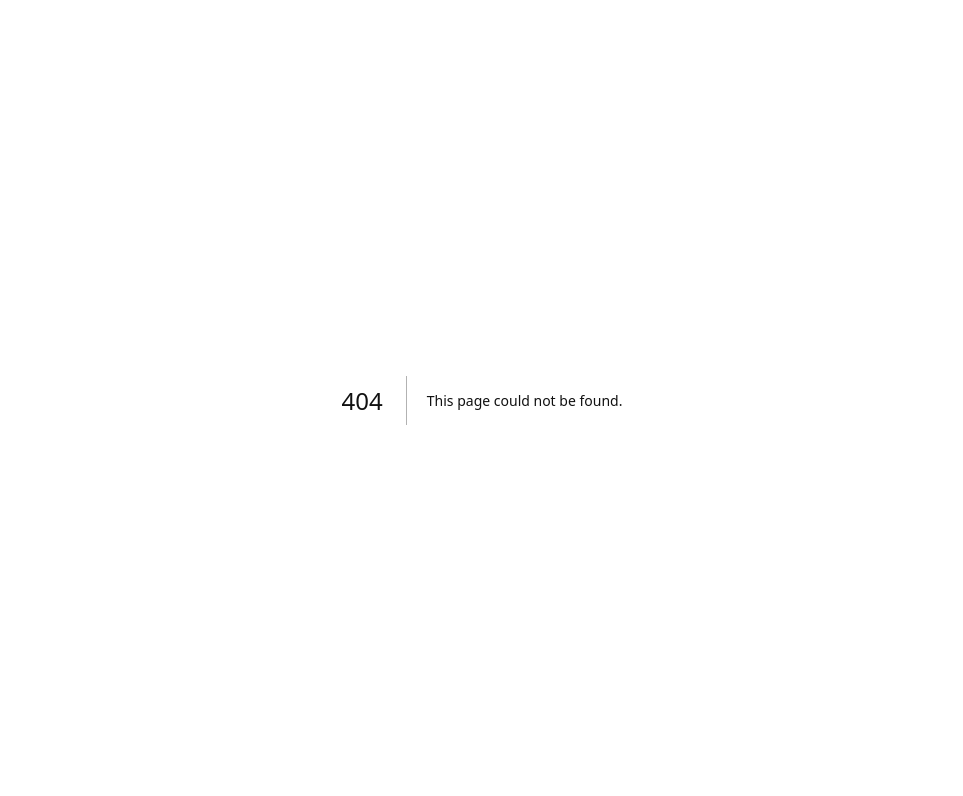
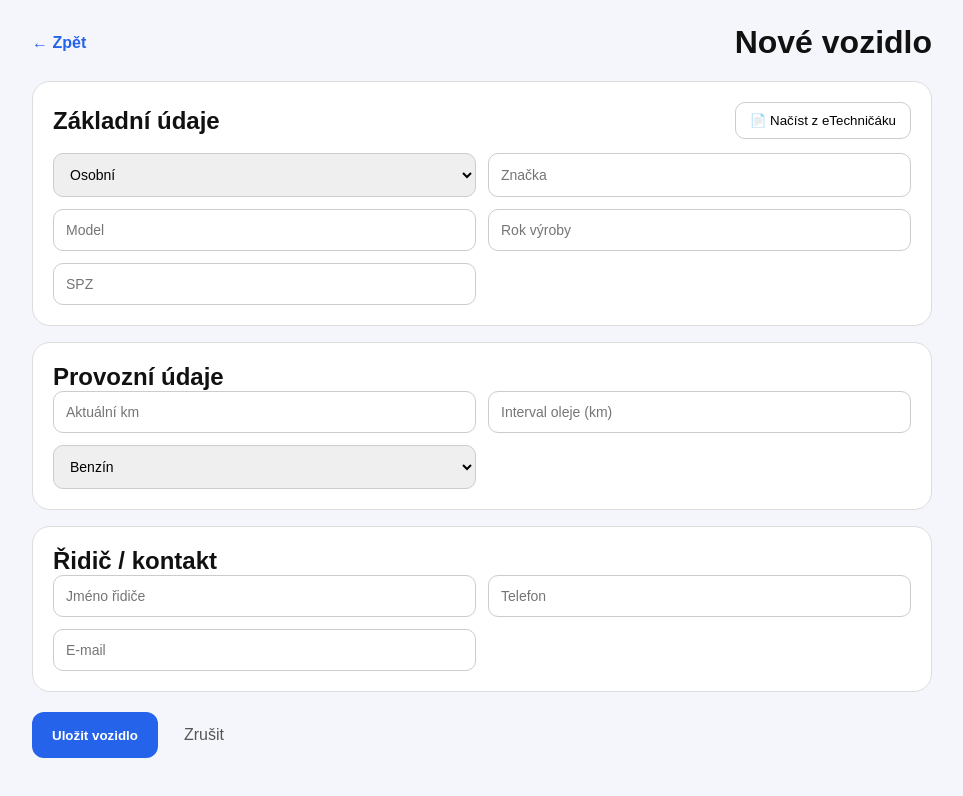
Before and after one commit to Lumir77/garazmistr-app, a Next.js app: page /add-vehicle in a window 1280 px wide. Before the commit this address had no page. Shown: the top 796 px of the page, without its empty margins (158-1121 px from the left). Built offline with nearby package versions, Linux system fonts and the light colour scheme.

Commit message:
Create page.tsx

```diff
--- /dev/null
+++ b/app/add-vehicle/page.tsx
@@ -0,0 +1,175 @@
+"use client";
+
+export default function AddVehiclePage() {
+  return (
+    <main className="page">
+      <div className="shell">
+        <div className="topbar">
+          <a href="/" className="back">← Zpět</a>
+          <h1>Nové vozidlo</h1>
+        </div>
+
+        <section className="panel">
+          <div className="panelHead">
+            <h2>Základní údaje</h2>
+            <button className="secondary">📄 Načíst z eTechničáku</button>
+          </div>
+
+          <div className="grid">
+            <select>
+              <option>Osobní</option>
+              <option>SUV</option>
+              <option>Pick-up</option>
+              <option>Přívěs</option>
+              <option>VZV</option>
+            </select>
+
+            <input placeholder="Značka" />
+            <input placeholder="Model" />
+            <input placeholder="Rok výroby" />
+            <input placeholder="SPZ" />
+          </div>
+        </section>
+
+        <section className="panel">
+          <h2>Provozní údaje</h2>
+
+          <div className="grid">
+            <input placeholder="Aktuální km" />
+            <input placeholder="Interval oleje (km)" />
+
+            <select>
+              <option>Benzín</option>
+              <option>Nafta</option>
+              <option>Elektro</option>
+            </select>
+          </div>
+        </section>
+
+        <section className="panel">
+          <h2>Řidič / kontakt</h2>
+
+          <div className="grid">
+            <input placeholder="Jméno řidiče" />
+            <input placeholder="Telefon" />
+            <input placeholder="E-mail" />
+          </div>
+        </section>
+
+        <div className="actions">
+          <button className="primary">Uložit vozidlo</button>
+          <a href="/" className="cancel">Zrušit</a>
+        </div>
+      </div>
+
+      <style jsx>{`
+        .page {
+          min-height: 100vh;
+          background: #f4f6fb;
+          padding: 24px;
+          font-family: Arial;
+        }
+
+        .shell {
+          max-width: 900px;
+          margin: 0 auto;
+        }
+
+        .topbar {
+          display: flex;
+          align-items: center;
+          justify-content: space-between;
+          margin-bottom: 20px;
+        }
+
+        .back {
+          color: #2563eb;
+          text-decoration: none;
+          font-weight: bold;
+        }
+
+        h1 {
+          margin: 0;
+        }
+
+        .panel {
+          background: white;
+          padding: 20px;
+          border-radius: 18px;
+          border: 1px solid #ddd;
+          margin-bottom: 16px;
+        }
+
+        .panelHead {
+          display: flex;
+          justify-content: space-between;
+          align-items: center;
+          margin-bottom: 14px;
+        }
+
+        h2 {
+          margin: 0;
+        }
+
+        .grid {
+          display: grid;
+          grid-template-columns: repeat(2, 1fr);
+          gap: 12px;
+        }
+
+        input, select {
+          padding: 12px;
+          border-radius: 10px;
+          border: 1px solid #ccc;
+          font-size: 14px;
+        }
+
+        .actions {
+          display: flex;
+          gap: 12px;
+          margin-top: 20px;
+        }
+
+        .primary {
+          background: #2563eb;
+          color: white;
+          border: none;
+          padding: 14px 20px;
+          border-radius: 12px;
+          font-weight: bold;
+        }
+
+        .secondary {
+          border: 1px solid #ccc;
+          background: white;
+          padding: 10px 14px;
+          border-radius: 10px;
+        }
+
+        .cancel {
+          display: flex;
+          align-items: center;
+          padding: 14px;
+          text-decoration: none;
+          color: #555;
+        }
+
+        @media (max-width: 700px) {
+          .grid {
+            grid-template-columns: 1fr;
+          }
+
+          .topbar {
+            flex-direction: column;
+            align-items: flex-start;
+            gap: 10px;
+          }
+
+          .actions {
+            flex-direction: column;
+          }
+        }
+      `}</style>
+    </main>
+  );
+}
```
